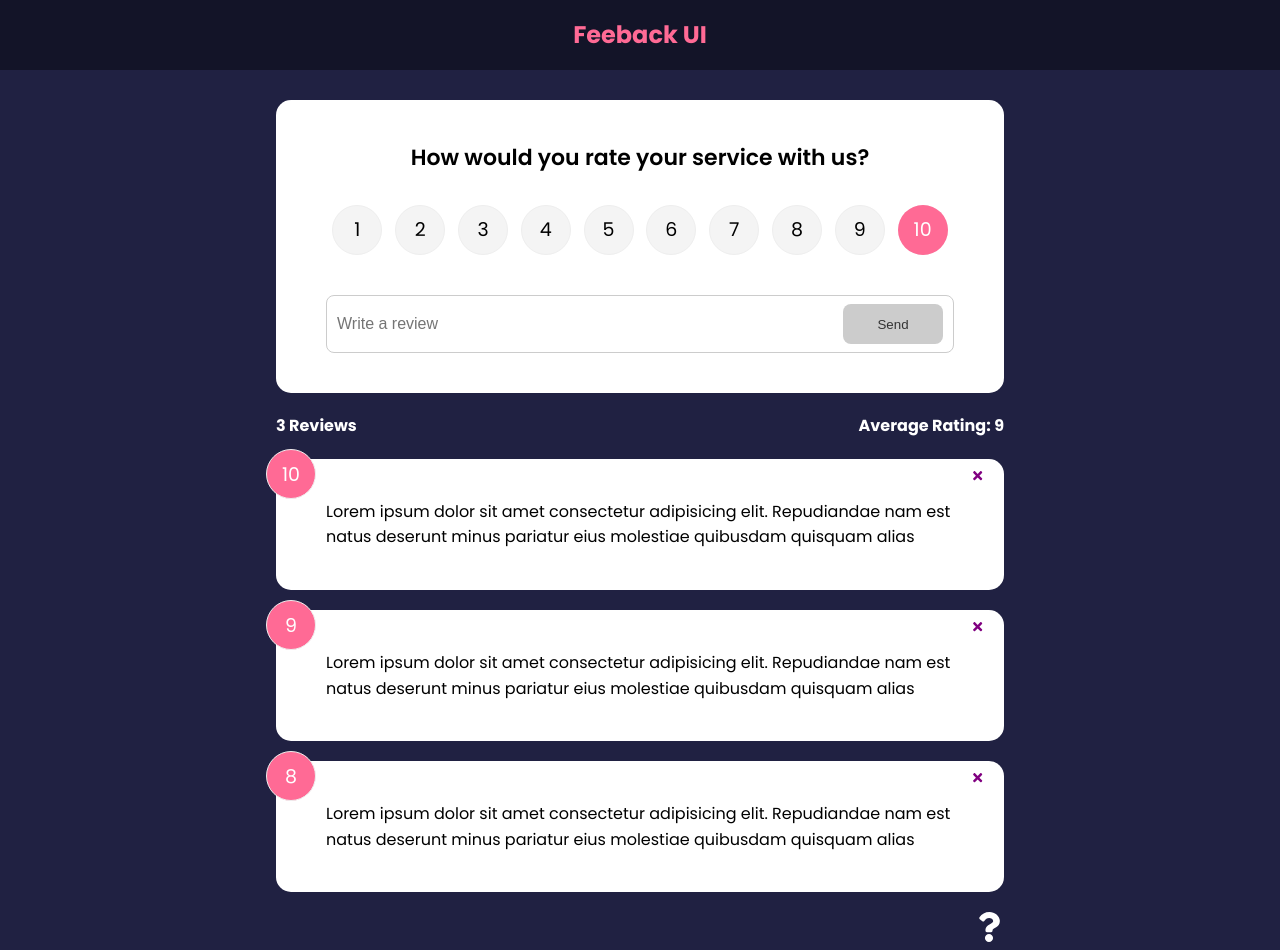
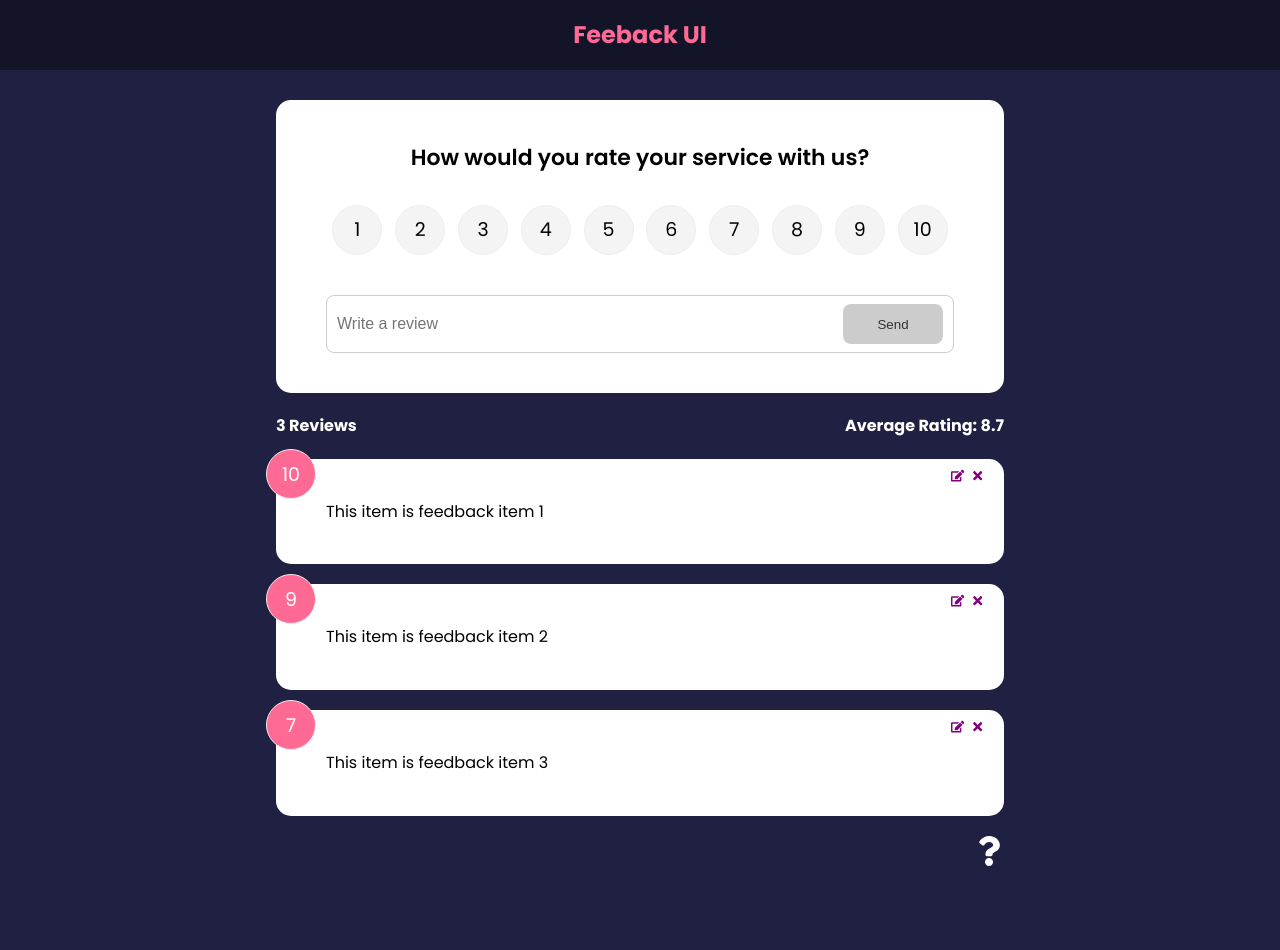
Before and after one commit to RamizHida/feedback-app, a React (Create React App) app: page / in a window 1280 px wide. After the commit the page ends 873 px from the top, so only its background shows below. Built offline with nearby package versions, Linux system fonts and the light colour scheme.

Commit message:
Update Feedback Item

```diff
--- a/src/App.js
+++ b/src/App.js
@@ -1,28 +1,15 @@
-import { v4 as uuidv4 } from "uuid";
 import { BrowserRouter as Router, Route, Routes } from "react-router-dom";
-import { useState } from "react";
 import Header from "./components/Header";
 import FeedbackList from "./components/FeedbackList";
 import FeedbackStats from "./components/FeedbackStats";
-import FeedbackData from "./data/FeebackData";
 import FeedbackForm from "./components/FeedbackForm";
 import AboutIconLink from "./components/AboutIconLink";
 import AboutPage from "./pages/AboutPage";
+import { FeedbackProvider } from "./context/FeedbackContext";
+
 function App() {
-  const [feedback, setFeedback] = useState(FeedbackData);
-
-  const addFeedback = (newFeedback) => {
-    newFeedback.id = uuidv4();
-    setFeedback([newFeedback, ...feedback]);
-  };
-
-  const deleteFeedback = (id) => {
-    if (window.confirm("Are you sure you want to delete?")) {
-      setFeedback(feedback.filter((item) => item.id !== id));
-    }
-  };
-
   return (
+    <FeedbackProvider>
       <Router>
         <Header />
         <div className="container">
@@ -32,12 +19,9 @@
               path="/"
               element={
                 <>
-                <FeedbackForm handleAdd={addFeedback} />
-                <FeedbackStats feedback={feedback} />
-                <FeedbackList
-                  feedback={feedback}
-                  handleDelete={deleteFeedback}
-                />
+                  <FeedbackForm />
+                  <FeedbackStats />
+                  <FeedbackList />
                 </>
               }
             ></Route>
@@ -47,6 +31,7 @@
           <AboutIconLink />
         </div>
       </Router>
+    </FeedbackProvider>
   );
 }
 
--- a/src/components/FeedbackForm.jsx
+++ b/src/components/FeedbackForm.jsx
@@ -1,13 +1,25 @@
-import { useState } from "react";
+import { useState, useContext, useEffect } from "react";
 import Card from "./shared/Card";
 import Button from "./shared/Button";
 import RatingSelect from "./RatingSelect";
+import FeedbackContext from "../context/FeedbackContext";
 
-function FeedbackForm({ handleAdd }) {
+function FeedbackForm() {
   const [text, setText] = useState("");
   const [rating, setRating] = useState(10);
   const [btnDisabled, setBtnDisabled] = useState(true);
   const [message, setMessage] = useState("");
+
+  const { addFeedback, feedbackEdit, updateFeedback } =
+    useContext(FeedbackContext);
+
+  useEffect(() => {
+    if (feedbackEdit.edit === true) {
+      setBtnDisabled(false);
+      setText(feedbackEdit.item.text);
+      setRating(feedbackEdit.item.rating);
+    }
+  }, [feedbackEdit]);
 
   const handleTextChange = (e) => {
     if (text === "") {
@@ -32,7 +44,11 @@
         rating,
       };
 
-      handleAdd(newFeedback);
+      if (feedbackEdit.edit === true) {
+        updateFeedback(feedbackEdit.item.id, newFeedback);
+      } else {
+        addFeedback(newFeedback);
+      }
 
       setText("");
     }
--- a/src/components/FeedbackItem.jsx
+++ b/src/components/FeedbackItem.jsx
@@ -1,13 +1,20 @@
-import { FaTimes } from "react-icons/fa";
+import { FaTimes, FaEdit } from "react-icons/fa";
+import { useContext } from "react";
 import PropTypes from "prop-types";
 import Card from "./shared/Card";
+import FeedbackContext from "../context/FeedbackContext";
 
-function FeedbackItem({ item, handleDelete }) {
+function FeedbackItem({ item }) {
+  const { deleteFeedback, editFeedback } = useContext(FeedbackContext);
+
   return (
     <Card>
       <div className="num-display">{item.rating}</div>
-      <button onClick={() => handleDelete(item.id)} className="close">
+      <button onClick={() => deleteFeedback(item.id)} className="close">
         <FaTimes color="purple" />
+      </button>
+      <button onClick={() => editFeedback(item)} className="edit">
+        <FaEdit color="purple" />
       </button>
       <div className="text-display">{item.text}</div>
     </Card>
--- a/src/components/FeedbackList.jsx
+++ b/src/components/FeedbackList.jsx
@@ -1,9 +1,11 @@
 import { motion, AnimatePresence } from "framer-motion";
+import { useContext } from "react";
+import FeedbackItem from "./FeedbackItem";
+import FeedbackContext from "../context/FeedbackContext";
 
-import PropTypes from "prop-types";
-import FeedbackItem from "./FeedbackItem";
+function FeedbackList() {
+  const { feedback } = useContext(FeedbackContext);
 
-function FeedbackList({ feedback, handleDelete }) {
   if (!feedback || feedback.length === 0) {
     return <p>No Feedback Yet</p>;
   }
@@ -18,11 +20,7 @@
             animate={{ opacity: 1 }}
             exit={{ opacity: 0 }}
           >
-            <FeedbackItem
-              key={item.id}
-              item={item}
-              handleDelete={handleDelete}
-            />
+            <FeedbackItem key={item.id} item={item} />
           </motion.div>
         ))}
       </AnimatePresence>
@@ -38,14 +36,4 @@
   // );
 }
 
-FeedbackList.propTypes = {
-  feedback: PropTypes.arrayOf(
-    PropTypes.shape({
-      id: PropTypes.number.isRequired,
-      text: PropTypes.string.isRequired,
-      rating: PropTypes.number.isRequired,
-    })
-  ),
-};
-
 export default FeedbackList;
--- a/src/components/FeedbackStats.jsx
+++ b/src/components/FeedbackStats.jsx
@@ -1,6 +1,9 @@
-import PropTypes from "prop-types";
+import { useContext } from "react";
+import FeedbackContext from "../context/FeedbackContext";
 
-function FeedbackStats({ feedback }) {
+function FeedbackStats() {
+  const { feedback } = useContext(FeedbackContext);
+
   // Calculate ratings avg
   let average =
     feedback.reduce((acc, cur) => {
@@ -17,8 +20,4 @@
   );
 }
 
-FeedbackStats.propTypes = {
-  feedback: PropTypes.array.isRequired,
-};
-
 export default FeedbackStats;
--- a/src/components/RatingSelect.jsx
+++ b/src/components/RatingSelect.jsx
@@ -1,7 +1,14 @@
-import { useState } from "react";
+import { useState, useContext, useEffect } from "react";
+import FeedbackContext from "../context/FeedbackContext";
 
 function RatingSelect({ select }) {
   const [selected, setSelected] = useState(10);
+
+  const { feedbackEdit } = useContext(FeedbackContext);
+
+  useEffect(() => {
+    setSelected(feedbackEdit.item.rating);
+  }, [feedbackEdit]);
 
   const handleChange = (e) => {
     setSelected(+e.currentTarget.value);
--- /dev/null
+++ b/src/context/FeedbackContext.js
@@ -0,0 +1,72 @@
+import { v4 as uuidv4 } from "uuid";
+import { createContext, useState } from "react";
+
+const FeedbackContext = createContext();
+
+export const FeedbackProvider = ({ children }) => {
+  const [feedback, setFeedback] = useState([
+    {
+      id: 1,
+      text: "This item is feedback item 1",
+      rating: 10,
+    },
+    {
+      id: 2,
+      text: "This item is feedback item 2",
+      rating: 9,
+    },
+    {
+      id: 3,
+      text: "This item is feedback item 3",
+      rating: 7,
+    },
+  ]);
+
+  const [feedbackEdit, setFeedbackEdit] = useState({
+    item: {},
+    edit: false,
+  });
+
+  const addFeedback = (newFeedback) => {
+    newFeedback.id = uuidv4();
+    setFeedback([newFeedback, ...feedback]);
+  };
+
+  const deleteFeedback = (id) => {
+    if (window.confirm("Are you sure you want to delete?")) {
+      setFeedback(feedback.filter((item) => item.id !== id));
+    }
+  };
+
+  // Update feedback item
+  const updateFeedback = (id, updItem) => {
+    setFeedback(
+      feedback.map((item) => (item.id === id ? { ...item, ...updItem } : item))
+    );
+  };
+
+  // Set item to be updated
+  const editFeedback = (item) => {
+    setFeedbackEdit({
+      item,
+      edit: true,
+    });
+  };
+
+  return (
+    <FeedbackContext.Provider
+      value={{
+        feedback,
+        feedbackEdit,
+        deleteFeedback,
+        addFeedback,
+        editFeedback,
+        updateFeedback,
+      }}
+    >
+      {children}
+    </FeedbackContext.Provider>
+  );
+};
+
+export default FeedbackContext;
```
Lines whose indentation alone changed are shown as unchanged.
